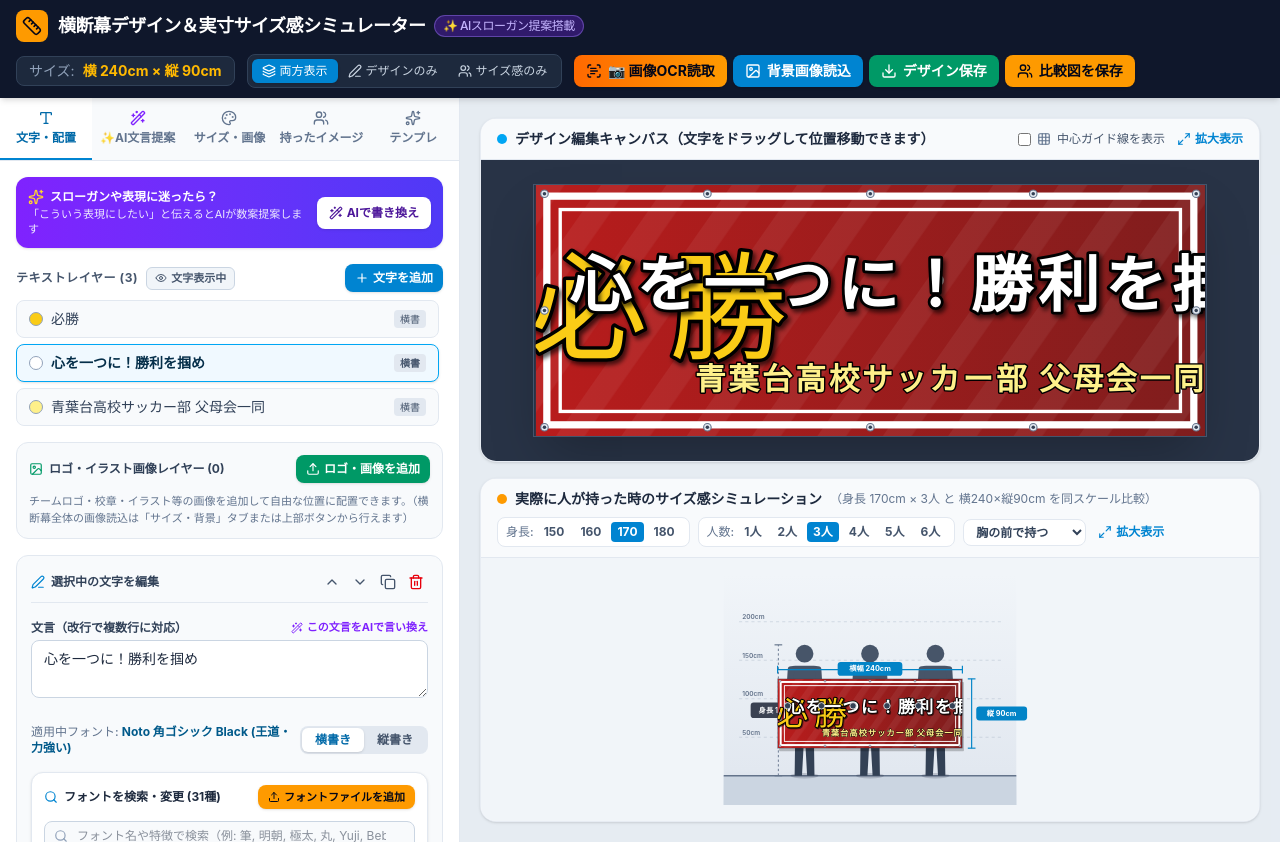
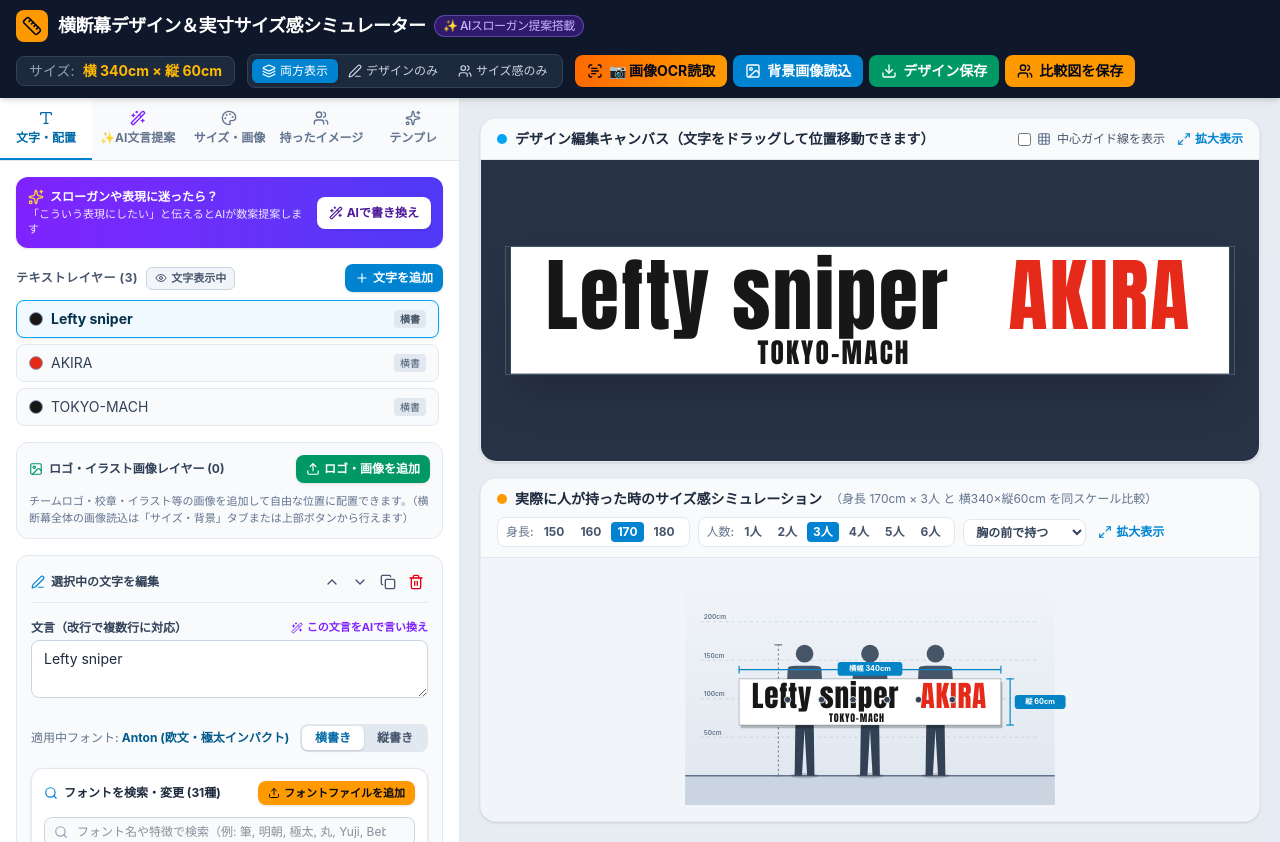
Before and after one commit to nonoHP/banner-simulator, a React (Vite) app: page / in a window 1280 px wide. Built offline with nearby package versions, Linux system fonts and the light colour scheme; a web font is replaced by a local one.

Commit message:
feat: デフォルト横断幕デザインを「Lefty sniper AKIRA / TOKYO-MACH」に変更

```diff
--- a/src/App.jsx
+++ b/src/App.jsx
@@ -132,6 +132,66 @@ const AI_SPORT_CHIPS = [
 ];
 
 const TEMPLATES = [
+  {
+    name: 'Lefty sniper AKIRA（白地×黒・赤）',
+    width: 340,
+    height: 60,
+    bg: {
+      type: 'solid',
+      color1: '#ffffff',
+      color2: '#f8fafc',
+      gradientDir: 'horizontal',
+      pattern: 'none',
+      borderStyle: 'none',
+      borderColor: '#000000',
+      borderWidth: 2,
+      grommets: false,
+    },
+    texts: [
+      {
+        id: 't1',
+        text: 'Lefty sniper',
+        x: 33,
+        y: 38,
+        fontSize: 38,
+        fontId: 'anton',
+        color: '#171717',
+        strokeColor: '#ffffff',
+        strokeWidth: 0,
+        shadow: false,
+        isVertical: false,
+        letterSpacing: 1,
+      },
+      {
+        id: 't2',
+        text: 'AKIRA',
+        x: 82,
+        y: 38,
+        fontSize: 38,
+        fontId: 'anton',
+        color: '#e62a1a',
+        strokeColor: '#ffffff',
+        strokeWidth: 0,
+        shadow: false,
+        isVertical: false,
+        letterSpacing: 1,
+      },
+      {
+        id: 't3',
+        text: 'TOKYO-MACH',
+        x: 45,
+        y: 83,
+        fontSize: 13,
+        fontId: 'anton',
+        color: '#171717',
+        strokeColor: '#ffffff',
+        strokeWidth: 0,
+        shadow: false,
+        isVertical: false,
+        letterSpacing: 1,
+      },
+    ]
+  },
   {
     name: '王道スポーツ応援（赤×白・黒）',
     width: 240,
@@ -289,8 +349,8 @@ const TEMPLATES = [
 export default function App() {
   // --- ステート定義 ---
   // 横断幕サイズ (cm)
-  const [bannerWidth, setBannerWidth] = useState(240);
-  const [bannerHeight, setBannerHeight] = useState(90);
+  const [bannerWidth, setBannerWidth] = useState(TEMPLATES[0].width);
+  const [bannerHeight, setBannerHeight] = useState(TEMPLATES[0].height);
 
   // 背景・枠デザイン
   const [bgConfig, setBgConfig] = useState(TEMPLATES[0].bg);
@@ -311,7 +371,7 @@ export default function App() {
 
   // テキストレイヤー
   const [texts, setTexts] = useState(TEMPLATES[0].texts);
-  const [selectedTextId, setSelectedTextId] = useState('t2');
+  const [selectedTextId, setSelectedTextId] = useState('t1');
 
   // 表示モード: 'split' (上下並列), 'edit' (デザイン編集拡大), 'scale' (人物サイズ比較拡大)
   const [viewMode, setViewMode] = useState('split');
```
